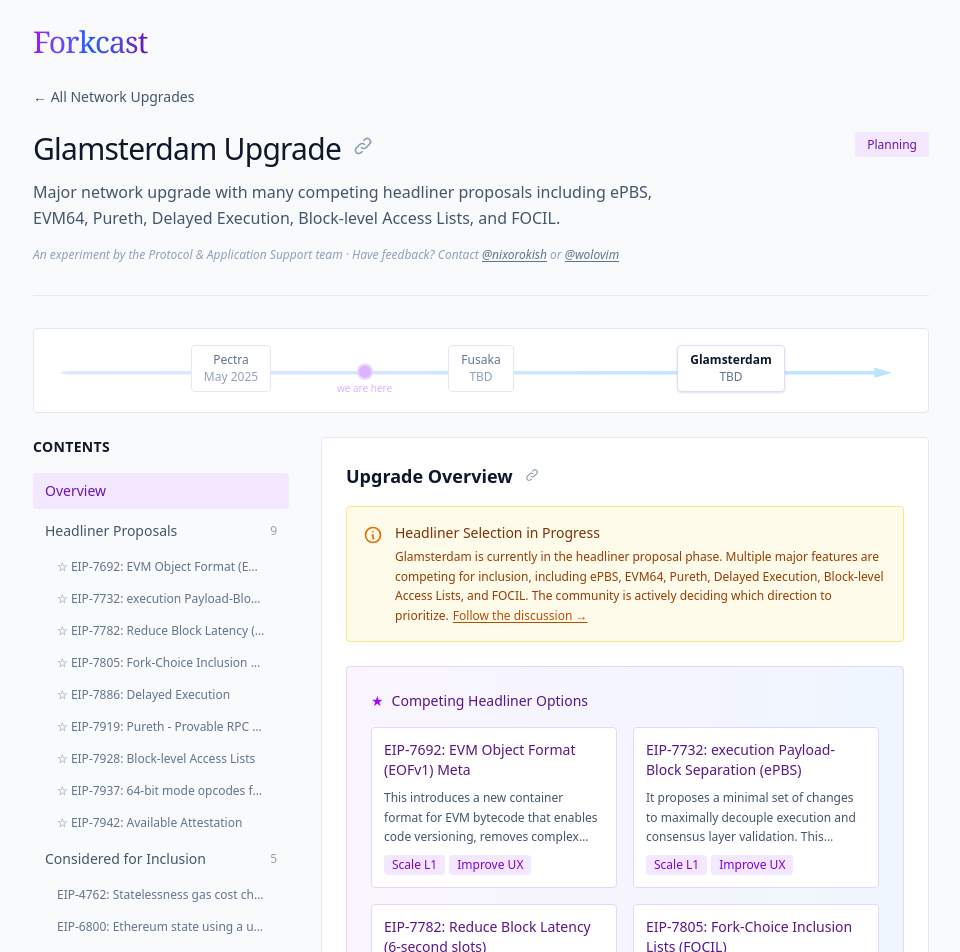
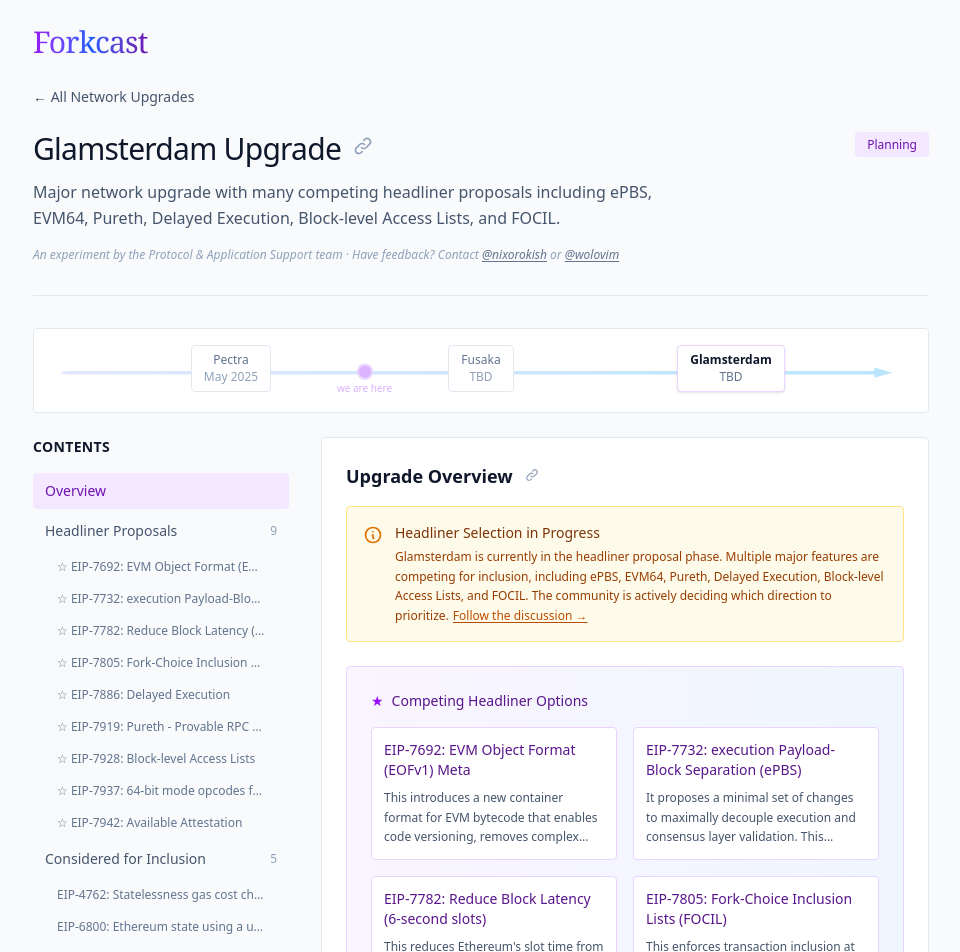
Before and after one commit to jmcpheron/forkcast, a React (Vite) app: page /upgrade/glamsterdam in a window 1280 px wide. Shown: the top 952 px of the page, without its empty margins (159-1119 px from the left). Built offline with nearby package versions, Linux system fonts and the light colour scheme.

Commit message:
remove north star label on headliner previews

```diff
--- a/src/components/PublicNetworkUpgradePage.tsx
+++ b/src/components/PublicNetworkUpgradePage.tsx
@@ -626,13 +626,6 @@
                                     : eip.laymanDescription
                                   }
                                 </p>
-                                <div className="mt-2 flex flex-wrap gap-1">
-                                  {eip.northStars?.map(star => (
-                                    <span key={star} className="px-2 py-0.5 text-xs bg-purple-100 text-purple-700 rounded">
-                                      {star}
-                                    </span>
-                                  ))}
-                                </div>
                               </button>
                             );
                           })}
```
